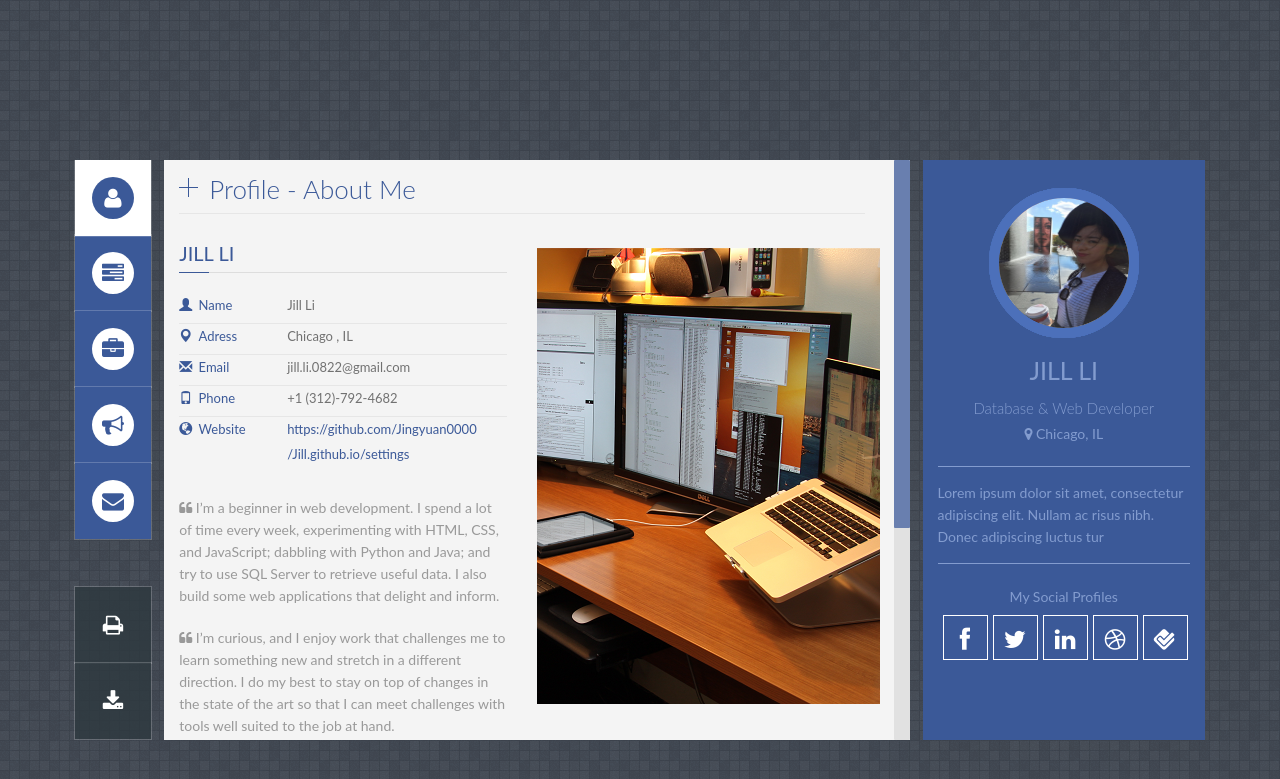
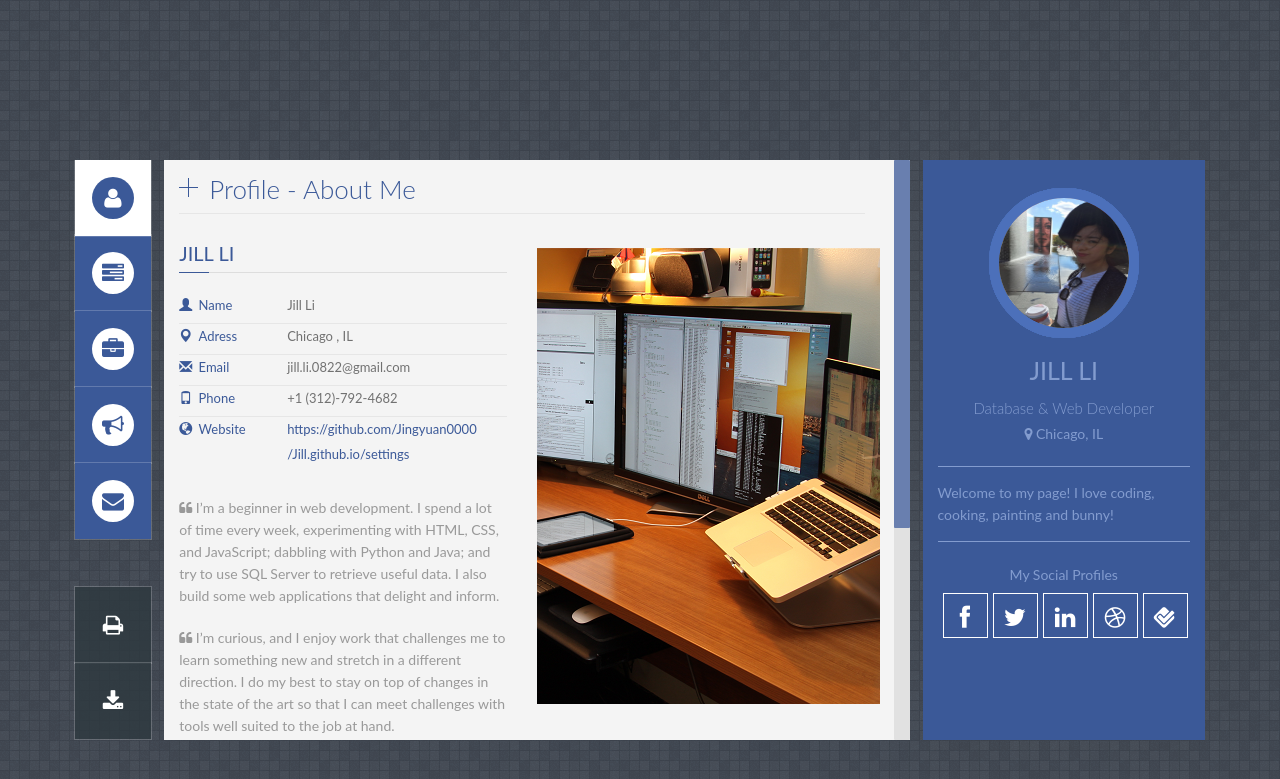
Before and after one commit to Jingyuan0000/Jill.github.io, a Jekyll site: the page built from index.html, in a window 1280 px wide. Shown: the top 779 px of the page. Built offline with Jekyll 4.4.1, drawn with Linux system fonts in a browser that asks for light colours; some web fonts are replaced.

Commit message:
profile description

```diff
--- a/index.html
+++ b/index.html
@@ -91,7 +91,7 @@ layout: default
         <!-- Profile Description -->
         <div id="profile_desc">
             <p>
-            	Lorem ipsum dolor sit amet, consectetur adipiscing elit. Nullam ac risus nibh. Donec adipiscing luctus tur
+            	Welcome to my page! I love coding, cooking, painting and bunny!
             </p>
 
         </div>
```
